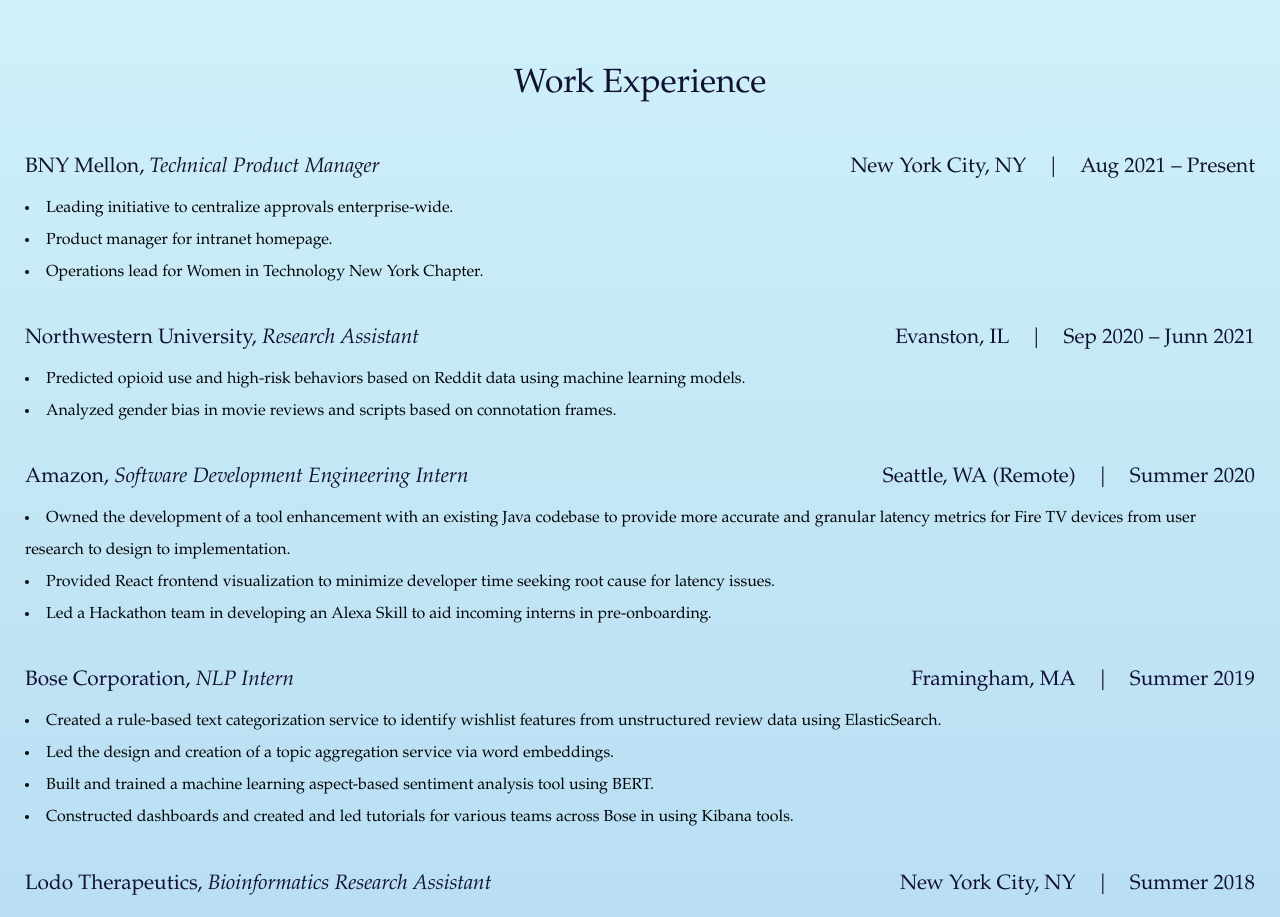
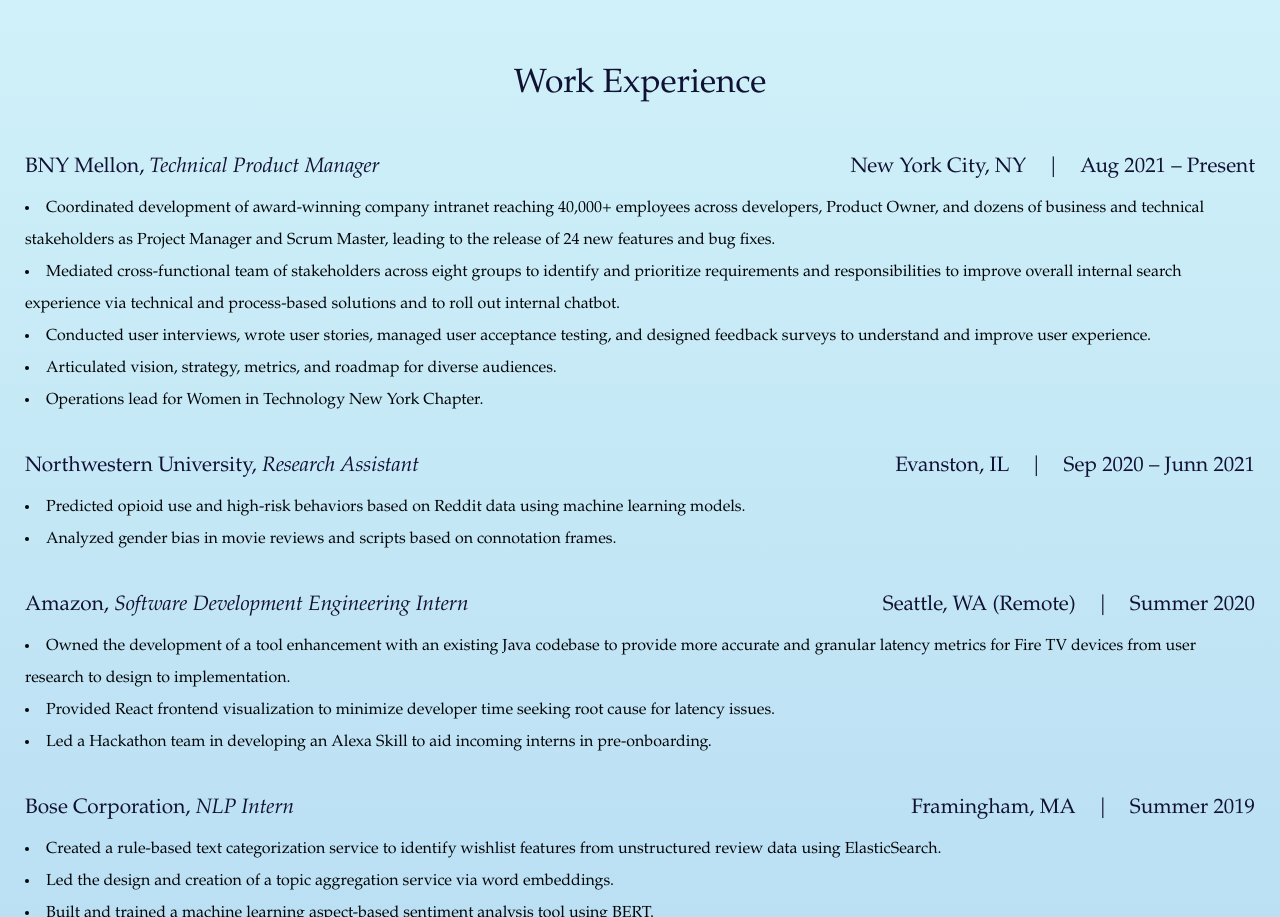
Before and after one commit to FOBkid20/FOBkid20.github.io, a plain HTML site: page index.html in a window 1280 px wide. Shown: the part 1980-2897 px from the top of the page. Drawn offline with Linux system fonts and the light colour scheme; a web font is replaced by a local one.

Commit message:
resume update

```diff
--- a/index.html
+++ b/index.html
@@ -104,10 +104,10 @@
 
 
           <h6 style = "float: left; width: 50%"> BNY Mellon, <i>Technical Product Manager</i> </h6><h6 style = "float: right; width: 50%" align = "right">  New York City, NY&emsp;|&emsp;Aug 2021 – Present</h6>
-          <li> Leading initiative to centralize approvals enterprise-wide.
-          </li>
-          <li> Product manager for intranet homepage.
-          </li>
+          <li>Coordinated development of award-winning company intranet reaching 40,000+ employees across developers, Product Owner, and dozens of business and technical stakeholders as Project Manager and Scrum Master, leading to the release of 24 new features and bug fixes.</li>
+          <li>Mediated cross-functional team of stakeholders across eight groups to identify and prioritize requirements and responsibilities to improve overall internal search experience via technical and process-based solutions and to roll out internal chatbot.</li>
+          <li>Conducted user interviews, wrote user stories, managed user acceptance testing, and designed feedback surveys to understand and improve user experience. </li>
+          <li>Articulated vision, strategy, metrics, and roadmap for diverse audiences.</li>
           <li> Operations lead for Women in Technology New York Chapter.
           </li>
 
```
